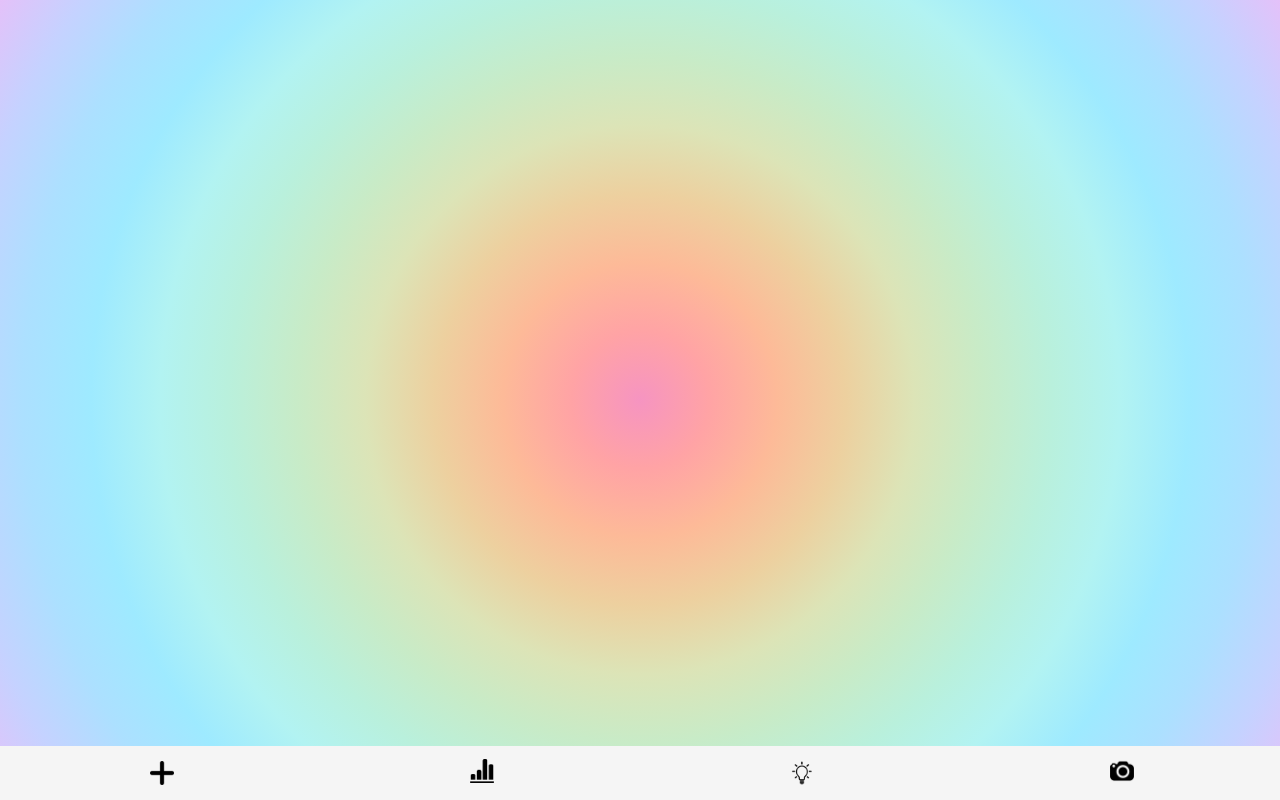
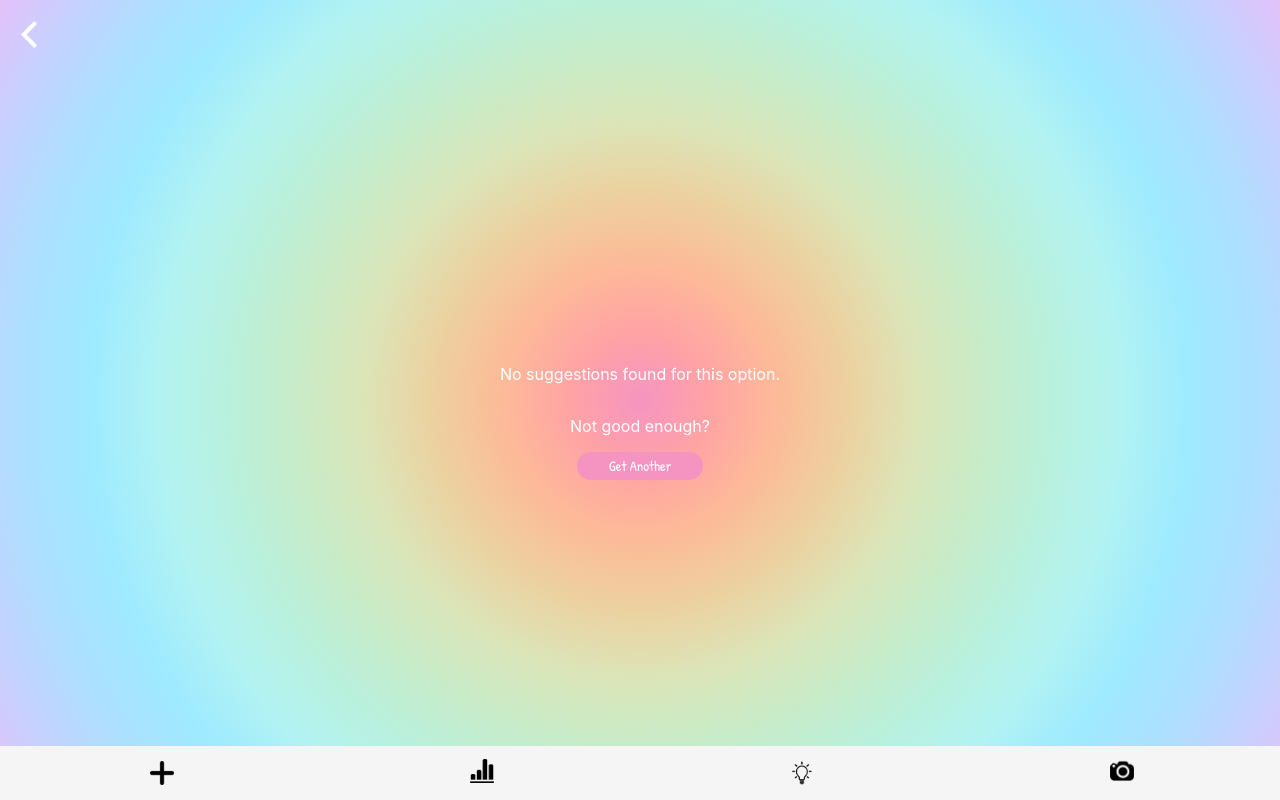
Before and after one commit to GabriellaSimeonova/Smart-mobile--Mood-Predictor-App, a React (Create React App) app: page /Suggestion in a window 1280 px wide. Before the commit this address had no page. Built offline with nearby package versions, Linux system fonts and the light colour scheme.

Commit message:
suggestion page with suggestions.json fully functional TODO: get another button

```diff
--- a/src/App.js
+++ b/src/App.js
@@ -1,11 +1,11 @@
 import React from 'react';
-import ReactDOM from 'react-dom/client';
 import './index.css';
 import NavBar from './NavBar';
 import Quiz from './Quiz';
 import Camera from './Camera'
 import SuggestMenu from './SuggestMenu'
-import reportWebVitals from './reportWebVitals';import { BrowserRouter, Routes, Route } from 'react-router-dom';
+import Suggestion from './Suggestion'
+import { BrowserRouter, Routes, Route } from 'react-router-dom';
 
 
 function App() {
@@ -18,6 +18,7 @@ function App() {
           <Route path='/Camera' element={<Camera />} />
           <Route path='/Quiz' element={<Quiz />} />
           <Route path='/SuggestMenu' element={<SuggestMenu />} />
+          <Route path='/Suggestion' element={<Suggestion />} />
         </Routes>
       </BrowserRouter>
   );
--- a/src/NavBar.js
+++ b/src/NavBar.js
@@ -4,10 +4,9 @@ import plus from './resources/icons/plus.png';
 import stats from './resources/icons/stats.png';
 import camera from './resources/icons/camera.png';
 import bulb from './resources/icons/bulb.png';
-import { Link, useNavigate } from 'react-router-dom';
+import { Link } from 'react-router-dom';
 
 function NavBar() {
-  const navigate = useNavigate();
   const [currentItem, setCurrentItem] = useState(null);
   const handleClick = (item) => {
     setCurrentItem(item);
--- a/src/PageTitle.js
+++ b/src/PageTitle.js
@@ -1,8 +1,6 @@
 import './PageTitle.css';
-import React, { useState } from 'react';
+import React from 'react';
 function PageTitle(props) {
-
-
 
   return(
     <h1 className='page-title'>
--- a/src/Quiz.js
+++ b/src/Quiz.js
@@ -2,8 +2,8 @@ import './Quiz.css';
 import moods from './moods.json'
 import React, { useState } from 'react';
 import PageTitle from './PageTitle';
+import { useNavigate } from 'react-router-dom';
 import PinkButton from './PinkButton';
-import { Link, useNavigate } from 'react-router-dom';
 
 function Quiz() {
     const [chosenMood, setChosenMood] = useState(null);
--- a/src/SuggestMenu.css
+++ b/src/SuggestMenu.css
@@ -0,0 +1,29 @@
+.suggestPic{
+    height: 10rem;
+    width: 10rem;
+}
+
+.suggestor-wrapper{
+    display: flex;
+    width: 100vw;
+    height: 80vh;
+    flex-direction: column;
+    align-items: center;
+    justify-content: space-around;
+    color: azure;
+}
+
+.others-wrapper{
+    display: flex;
+    flex-direction: column;
+    gap: 0.5rem;
+}
+
+.suggestor-text{
+    text-align: center;
+}
+
+.otherbtn{
+    font-size: 0.9rem;
+    padding: 0.3rem 2rem;
+}
--- a/src/SuggestMenu.js
+++ b/src/SuggestMenu.js
@@ -1,11 +1,17 @@
 import './SuggestMenu.css';
 import React from 'react';
-import moods from './moods.json'
+import moods from './moods.json';
+import {useNavigate } from 'react-router-dom';
 
 function SuggestMenu() {
   const id = localStorage.getItem("clickedMoodID"); // get the id value from localStorage
+  const navigate = useNavigate();
+  const mood = moods.moods.find((el) => el.id === parseInt(id));
 
-  const mood = moods.moods.find((el) => el.id === parseInt(id));
+  const handleClick = (e) => {
+    localStorage.setItem("selectedOptionID", e)
+    navigate("/Suggestion");
+  }
 
   let moodText;
   let mainOption;
@@ -20,16 +26,15 @@ function SuggestMenu() {
 
   return (
     <div className='suggestor-wrapper'>
-      <img className='moodPic' src={mood.pic} alt={mood.name} />
-      <h1>{moodText}</h1>
-      <button id={mainOption} onClick={() => localStorage.setItem("selectedOptionID", mainOption)} >{mainOption}</button>
-      <h2>Try also:</h2>
-
-      {otherOptions.filter(option => option !== mainOption).map((option) => (
-        <button id={option} onClick={() => localStorage.setItem("selectedOptionID", option)}>{option}</button>
-      ))}
-
-
+      <img className='suggestPic' src={mood.pic} alt={mood.name} />
+      <h1 className='suggestor-text'>{moodText}</h1>
+      <button id={mainOption} className='pink-button' onClick={() => handleClick(mainOption)} >{mainOption}</button>
+      <div className='others-wrapper'>
+        <h2 className='suggestor-text'>Try also:</h2>
+        {otherOptions.filter(option => option !== mainOption).map((option) => (
+          <button key={option} id={option} className='pink-button otherbtn' onClick={() => handleClick(option)}>{option}</button>
+        ))}
+      </div>
     </div>
   )
 }
--- /dev/null
+++ b/src/Suggestion.css
@@ -0,0 +1,29 @@
+
+.suggestion-wrapper{
+    display: flex;
+    flex-direction: column;
+    height: 80vh;
+    justify-content: center;
+    align-items: center;
+}
+
+.content{
+    width: 90%;
+    margin-left:auto;
+    margin-right: auto;
+}
+
+.content > div {
+    display: flex;
+    flex-direction: column;
+    align-items: center;
+    text-align: center;
+}
+ .content > div >img{
+    width: 19rem;
+ }
+
+ .arrow{
+    width: 1rem;
+    padding: 1.3rem;
+ }
--- /dev/null
+++ b/src/Suggestion.js
@@ -0,0 +1,82 @@
+import './Suggestion.css';
+import React, { useState, useEffect } from 'react';
+import { useNavigate } from 'react-router-dom';
+import { memes, music, healthyHabit, meditation, quotes } from './suggestions.json';
+import arrow from './resources/icons/arrow.png';
+
+
+function Suggestion() {
+  const navigate = useNavigate();
+  const option = localStorage.getItem('selectedOptionID');
+
+  let contentJSX; // declare variable to hold JSX for content div
+  // switch statement to render different content based on option
+  function getRandomIndex(max) {
+    return Math.floor(Math.random() * max);
+  }
+
+  switch (option) {
+    case 'Meme':
+      contentJSX = (
+        <div>
+          <h2>Here's a meme for you:</h2>
+          <img src={memes[0].url} alt="Meme" />
+        </div>
+      );
+      break;
+    case 'Music':
+      contentJSX = (
+        <div>
+          <h2>Here's a song for you:</h2>
+          <iframe width="300" height="300" src={music[getRandomIndex(3)].url} frameBorder="0" allow="accelerometer; autoplay; clipboard-write; encrypted-media; gyroscope; picture-in-picture; web-share" allowFullScreen></iframe>
+        </div>
+      );
+      break;
+    case 'Healthy Habit':
+      contentJSX = (
+        <div>
+          <h2>Here's a healthy habit suggestion for you:</h2>
+          <h1>{healthyHabit[getRandomIndex(3)].url}</h1>
+        </div>
+      );
+      break;
+    case 'Meditation':
+      contentJSX = (
+        <div>
+          <h2>Here's a meditation for you:</h2>
+          <h1>{meditation[getRandomIndex(3)].url}</h1>
+        </div>
+      );
+      break;
+    case 'Quote':
+      contentJSX = (
+        <div>
+          <h2>Here's a quote for you:</h2>
+          <h1>{quotes[getRandomIndex(3)].url}</h1>
+        </div>
+      );
+      break;
+    default:
+      contentJSX = (
+        <div>
+          <p>No suggestions found for this option.</p>
+        </div>
+      );
+  }
+
+  return (
+    <>
+      <img className="arrow" src={arrow} onClick={() => navigate("/SuggestMenu")} />
+      <div className='suggestion-wrapper'>
+        <h1>{option}</h1>
+        <div className='content'>
+          {contentJSX}
+        </div>
+        <p>Not good enough?</p>
+        <button className='pink-button otherbtn'> Get Another </button>
+      </div>
+    </>
+  );
+}
+
+export default Suggestion;
--- a/src/index.css
+++ b/src/index.css
@@ -8,6 +8,7 @@ body {
   overflow-y: hidden;
   width: 100vw;
   height: 100vh;
+  color: white;
   background-image: radial-gradient(circle, #f694c1, #ffa3a5, #fdba98, #edd09f, #dce4b7, #c8ebc7, #b9f0dc, #b2f3f2, #9eeaff, #ace0ff, #c5d2ff, #e4c1f9);
 
 }
--- /dev/null
+++ b/src/suggestions.json
@@ -0,0 +1,64 @@
+{
+    "memes": [
+      {
+        "url": "https://www.wyzowl.com/wp-content/uploads/2022/04/img_624d8246ab769.jpg"
+      },
+      {
+        "url": "https://static.boredpanda.com/blog/wp-content/uploads/2015/10/funny-game-of-thrones-memes-fb__700.jpg"
+
+      },
+      {
+        "url":  "https://cdn.vox-cdn.com/thumbor/56kmAxOk_6ZOuUVRilR9dwb1Xf8=/0x0:735x500/1400x1400/filters:focal(368x250:369x251)/cdn.vox-cdn.com/uploads/chorus_asset/file/19933026/image.png"
+      }
+    ],
+
+    "quotes": [
+      {
+        "url": "Learn as if you will live forever, live like you will die tomorrow."
+      },
+      {
+        "url": "Success is not final; failure is not fatal: It is the courage to continue that counts."
+
+      },
+      {
+        "url": "Success is getting what you want, happiness is wanting what you get."
+      }
+    ],
+
+    "meditation": [
+      {
+        "url": "Focus your attention on the breath and on how the body moves with each inhalation and exhalation."
+      },
+      {
+        "url": "Make no effort to control the breath; simply breathe naturally."
+
+      },
+      {
+        "url": "Sit or lie comfortably and close your eyes."
+      }
+    ],
+    "healthyHabit": [
+      {
+        "url": "Eat one piece of fruit."
+      },
+      {
+        "url": "Do 25 sit ups."
+
+      },
+      {
+        "url": "Drink a gallon of water."
+      }
+    ],
+    "music": [
+      {
+        "url": "https://www.youtube.com/embed/CiwMDFh_Rog"
+      },
+      {
+        "url": "https://www.youtube.com/embed/ZKbDlbv89bs"
+
+      },
+      {
+        "url": "https://www.youtube.com/embed/n2fHsOik4Fc"
+      }
+    ]
+  }
```
Also changed, not shown: package.json (+6 -1 lines), src/resources/icons/arrow.png (added), 1 other file (tests, documents, lock files or other folders).
